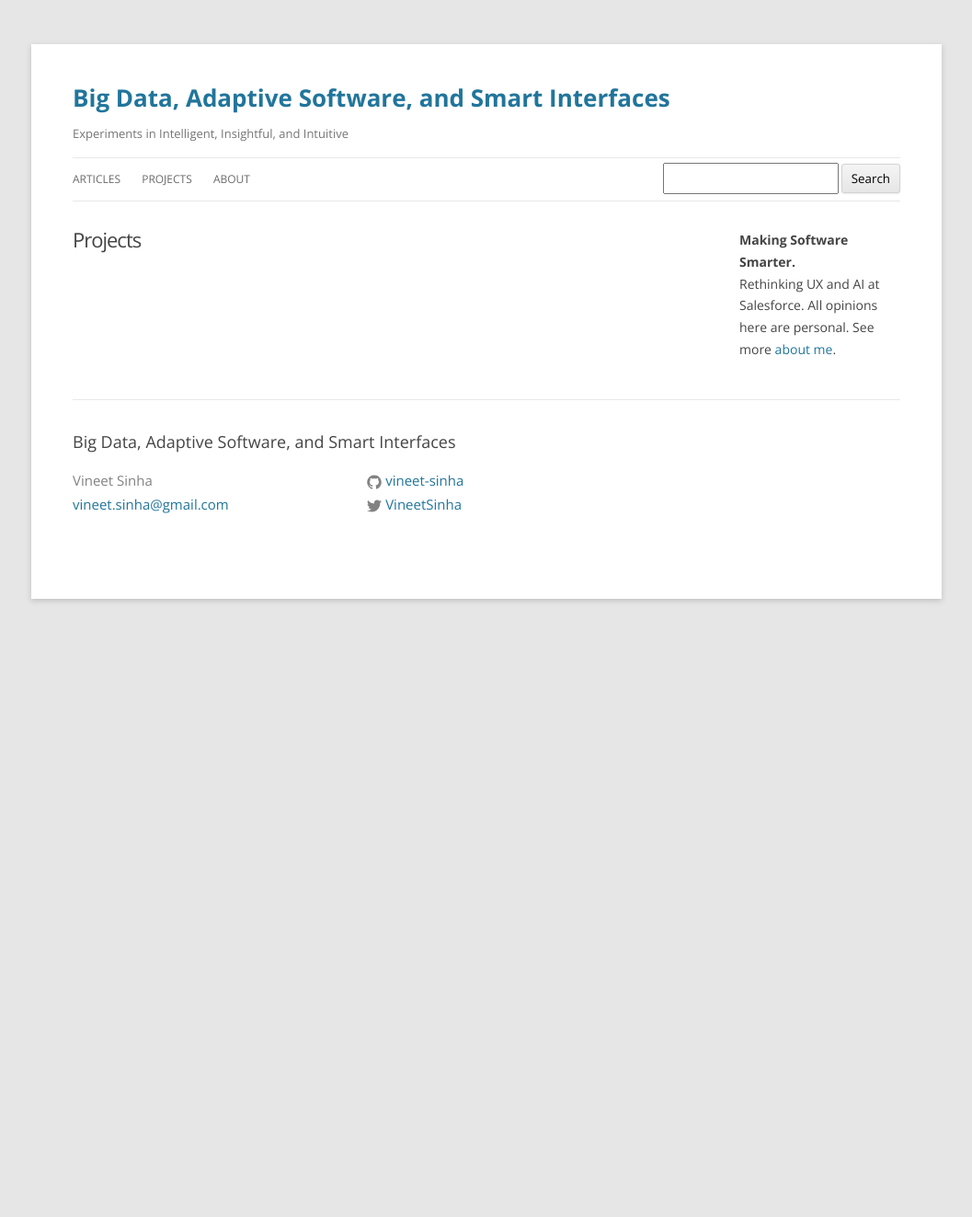
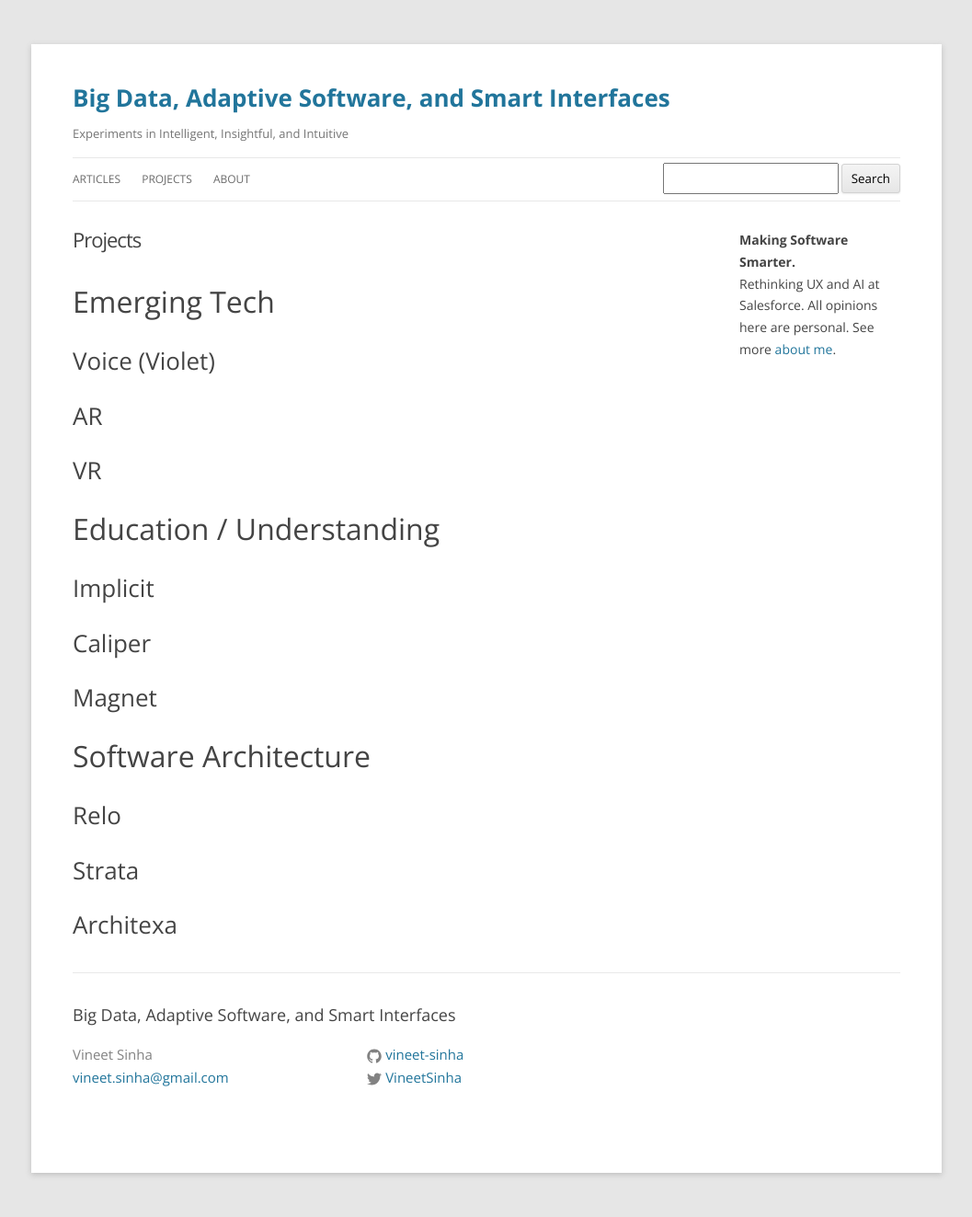
Before and after one commit to i3labs/i3labs.github.io, a Jekyll site: the page built from projects.md, in a window 1280 px wide. Shown: the whole page at 92% size, without its empty margins (111-1168 px from the left). Built offline with Jekyll 4.4.1, drawn with Linux system fonts in a browser that asks for light colours; before the commit the page ends 900 px from its top, so only the background shows below that.

Commit message:
outline of content

```diff
--- a/projects.md
+++ b/projects.md
@@ -2,3 +2,26 @@
 layout: page
 title: Projects
 ---
+## Emerging Tech
+
+### Voice (Violet)
+
+### AR
+
+### VR
+
+## Education / Understanding
+
+### Implicit
+
+### Caliper
+
+### Magnet
+
+## Software Architecture
+
+### Relo
+
+### Strata
+
+### Architexa
```
